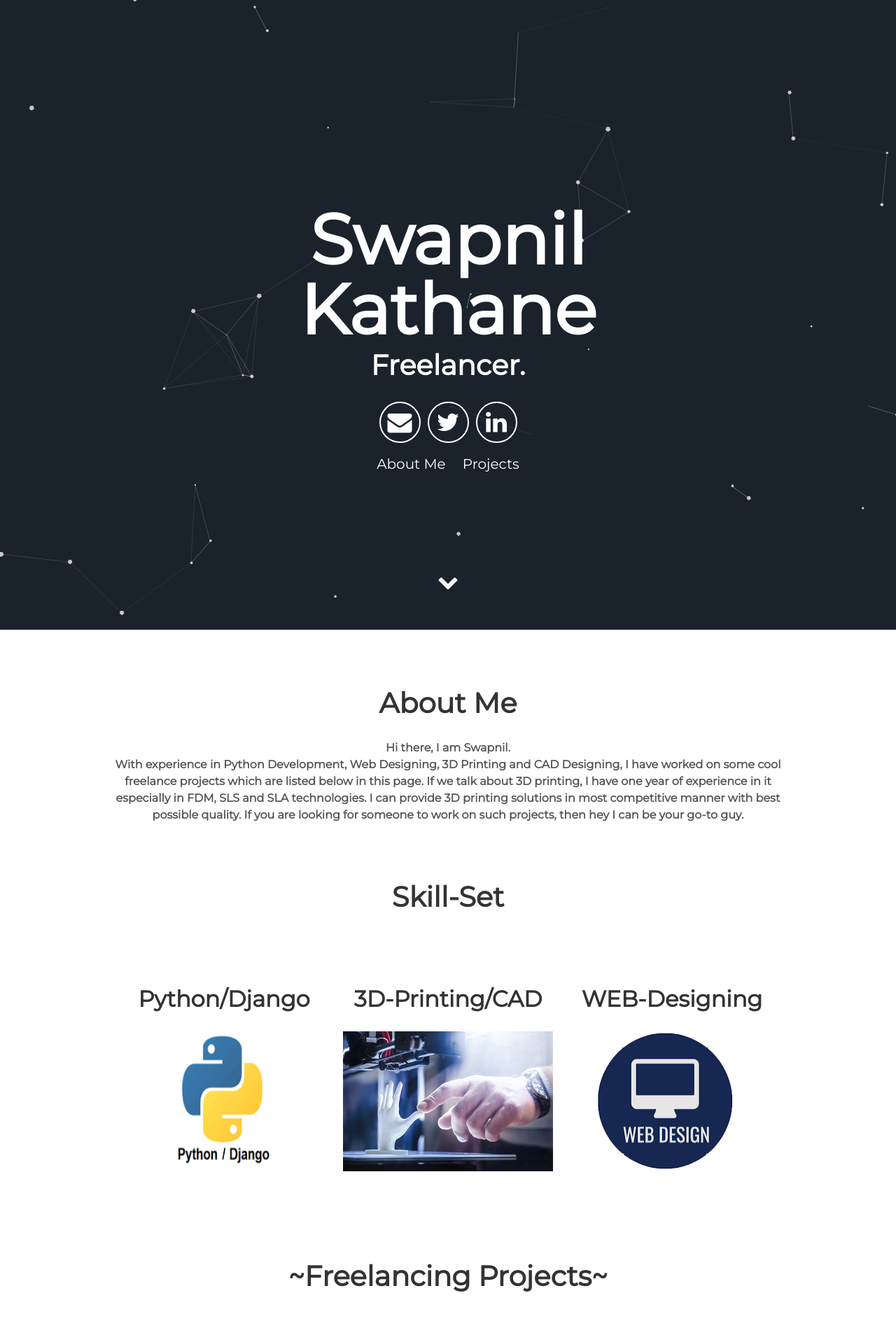
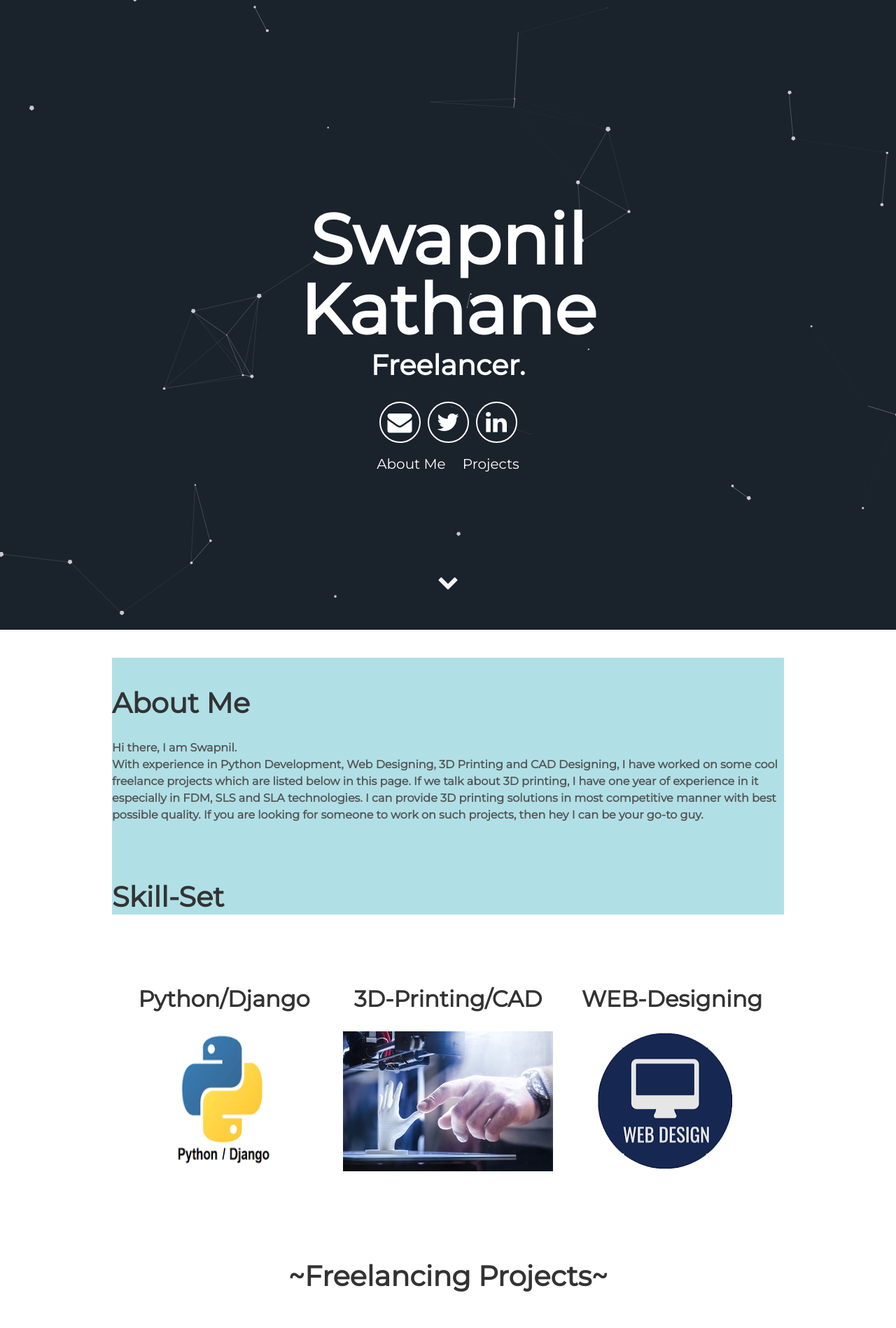
Before and after one commit to swapnilkathane/swapnilkathaneoldweb, a Jekyll site: the page built from index.html, in a window 1280 px wide. Shown: the top 1898 px of the page at 70% size. Built offline with Jekyll 4.4.1, drawn with Linux system fonts in a browser that asks for light colours.

Commit message:
Update about.html

```diff
--- a/_includes/about.html
+++ b/_includes/about.html
@@ -1,4 +1,4 @@
- <div class="user-details">
+ <div style="background-color:powderblue; class="user-details">
   <h1>About Me</h1>
   <p> {{site.user_description}} </p>
   <h1>Skill-Set</h1>
```
